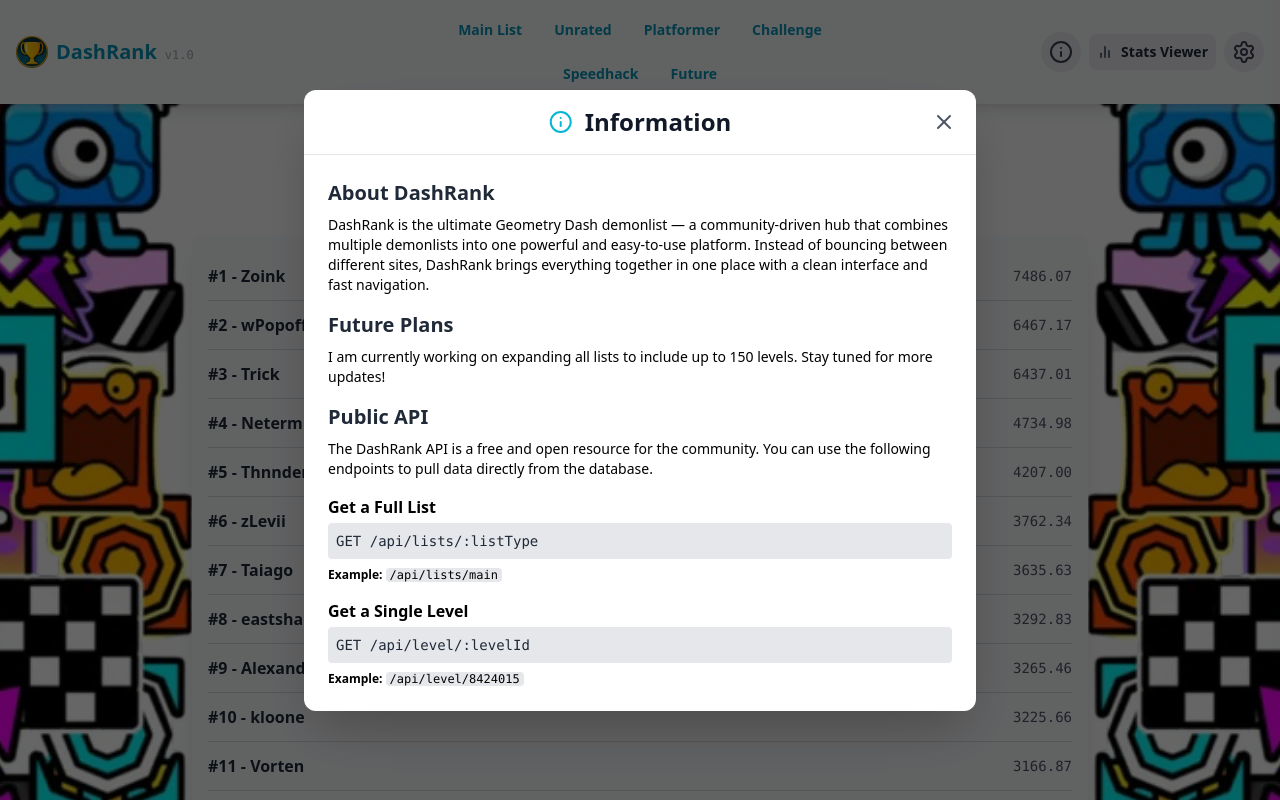
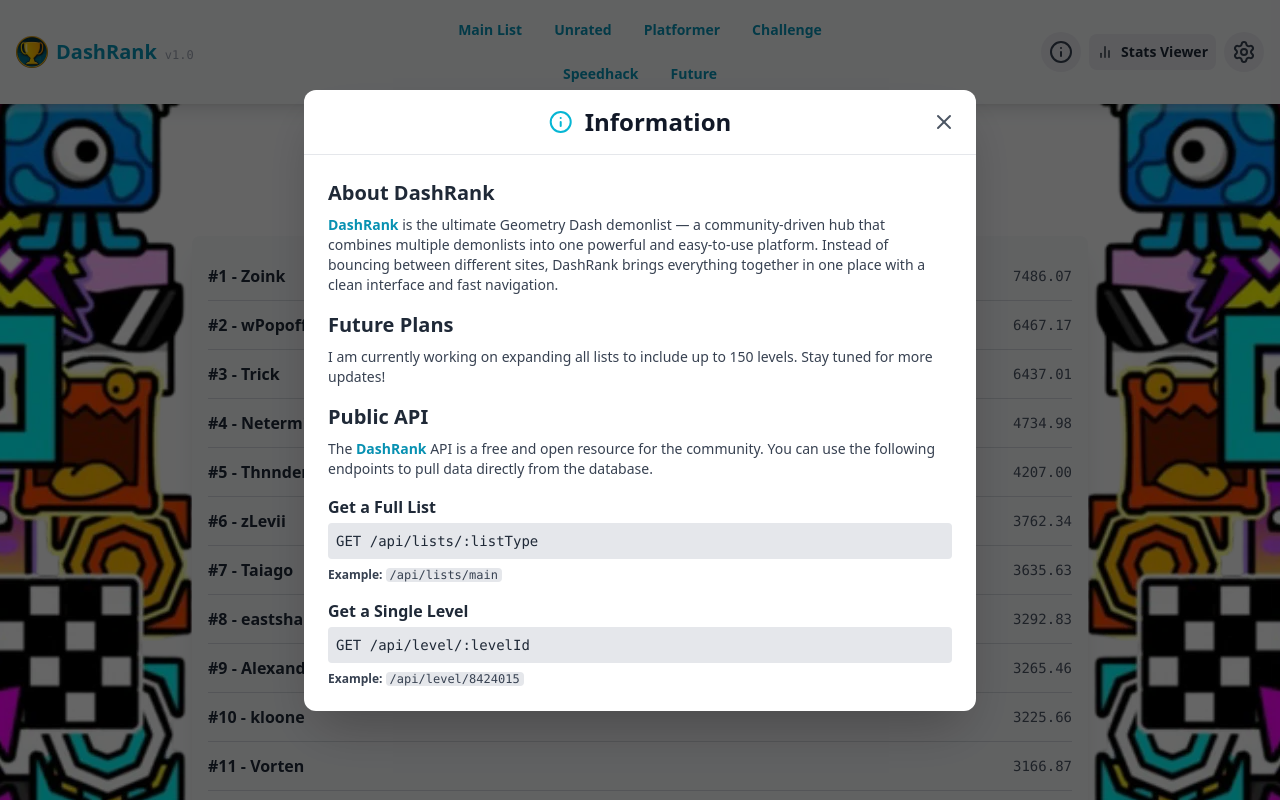
Before and after one commit to Woblu/DashRank, a React (Vite) app: page /players in a window 1280 px wide. Both pictures are taken after a click on the button 1061 px from the left and 52 px from the top of the page. Shown: the top 800 px of the page. Built offline with nearby package versions, Linux system fonts and the light colour scheme.

Commit message:
Fixing the infobox colors

```diff
--- a/src/components/InfoBox.jsx
+++ b/src/components/InfoBox.jsx
@@ -24,26 +24,26 @@
         </header>
 
         <div className="p-6 overflow-y-auto custom-scrollbar" style={{ maxHeight: 'calc(100vh - 120px)' }}>
-          <div className="prose dark:prose-invert max-w-none">
-            <h3 className="font-bold text-xl text-gray-800 dark:text-gray-200 mb-2">About DashRank</h3>
+          {/* --- MODIFICATION: Removed prose classes for custom text colors --- */}
+          <div className="text-gray-700 dark:text-gray-300">
+            <h3 className="font-bold text-xl text-gray-800 dark:text-gray-100 mb-2">About DashRank</h3>
             <p className="text-sm mb-4">
-              DashRank is the ultimate Geometry Dash demonlist — a community-driven hub that combines multiple demonlists into one powerful and easy-to-use platform. Instead of bouncing between different sites, DashRank brings everything together in one place with a clean interface and fast navigation.
+              {/* --- MODIFICATION: Added span for cyan color --- */}
+              <span className="text-cyan-600 dark:text-cyan-400 font-semibold">DashRank</span> is the ultimate Geometry Dash demonlist — a community-driven hub that combines multiple demonlists into one powerful and easy-to-use platform. Instead of bouncing between different sites, DashRank brings everything together in one place with a clean interface and fast navigation.
             </p>
 
-            {/* --- NEW SECTION ADDED HERE --- */}
-            <h3 className="font-bold text-xl text-gray-800 dark:text-gray-200 mb-2">Future Plans</h3>
+            <h3 className="font-bold text-xl text-gray-800 dark:text-gray-100 mb-2">Future Plans</h3>
             <p className="text-sm mb-4">
               I am currently working on expanding all lists to include up to 150 levels. Stay tuned for more updates!
             </p>
-            {/* --- END OF NEW SECTION --- */}
 
-            <h3 className="font-bold text-xl text-gray-800 dark:text-gray-200 mb-2">Public API</h3>
+            <h3 className="font-bold text-xl text-gray-800 dark:text-gray-100 mb-2">Public API</h3>
             <p className="text-sm mb-4">
-              The DashRank API is a free and open resource for the community. You can use the following endpoints to pull data directly from the database.
+              The <span className="text-cyan-600 dark:text-cyan-400 font-semibold">DashRank</span> API is a free and open resource for the community. You can use the following endpoints to pull data directly from the database.
             </p>
             <div className="space-y-4">
               <div>
-                <h4 className="font-semibold">Get a Full List</h4>
+                <h4 className="font-semibold text-gray-800 dark:text-gray-100">Get a Full List</h4>
                 <code className="block bg-gray-200 dark:bg-gray-900 rounded p-2 mt-1 font-mono text-sm text-gray-800 dark:text-gray-200">
                   GET /api/lists/:listType
                 </code>
@@ -53,7 +53,7 @@
               </div>
 
               <div>
-                <h4 className="font-semibold">Get a Single Level</h4>
+                <h4 className="font-semibold text-gray-800 dark:text-gray-100">Get a Single Level</h4>
                 <code className="block bg-gray-200 dark:bg-gray-900 rounded p-2 mt-1 font-mono text-sm text-gray-800 dark:text-gray-200">
                   GET /api/level/:levelId
                 </code>
```
